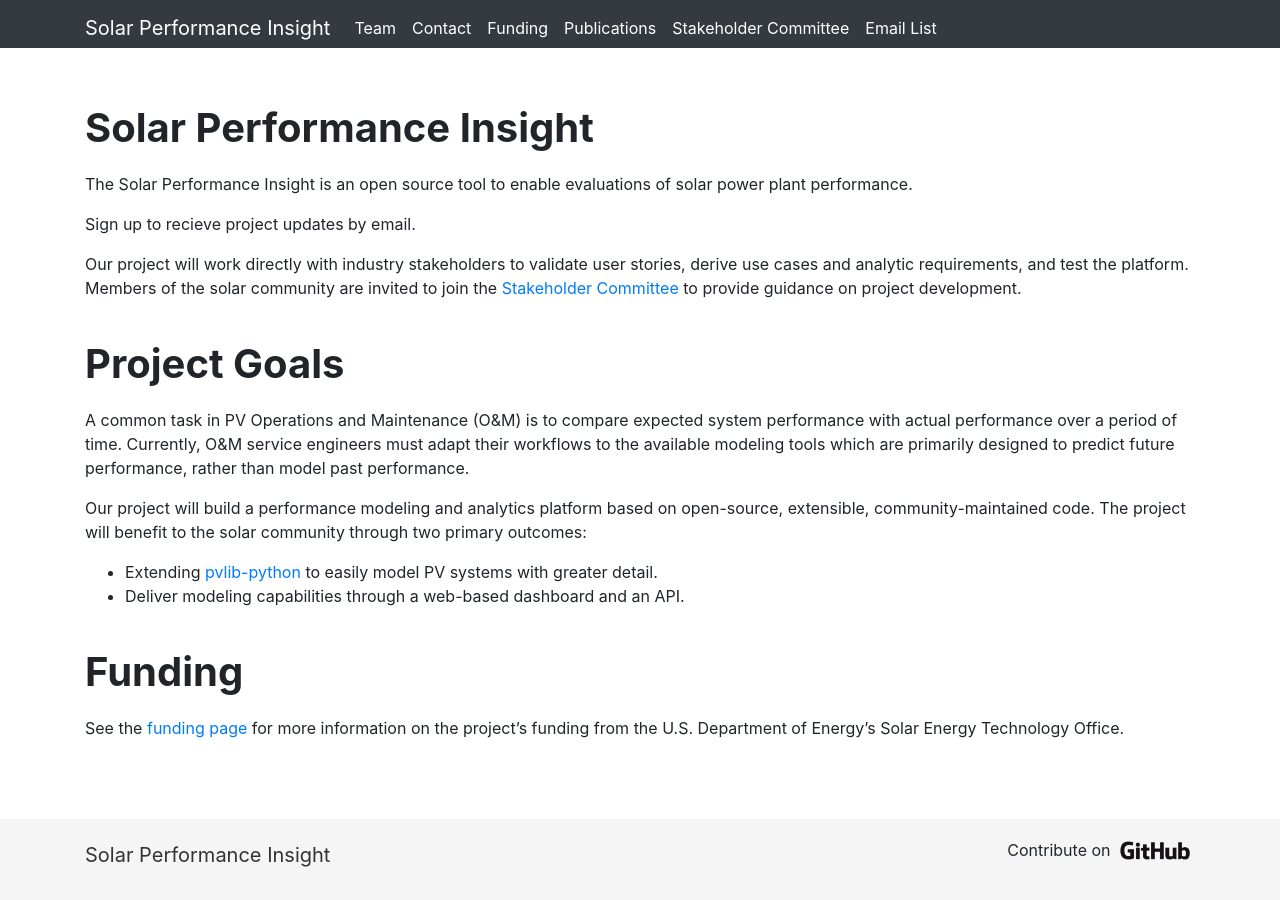
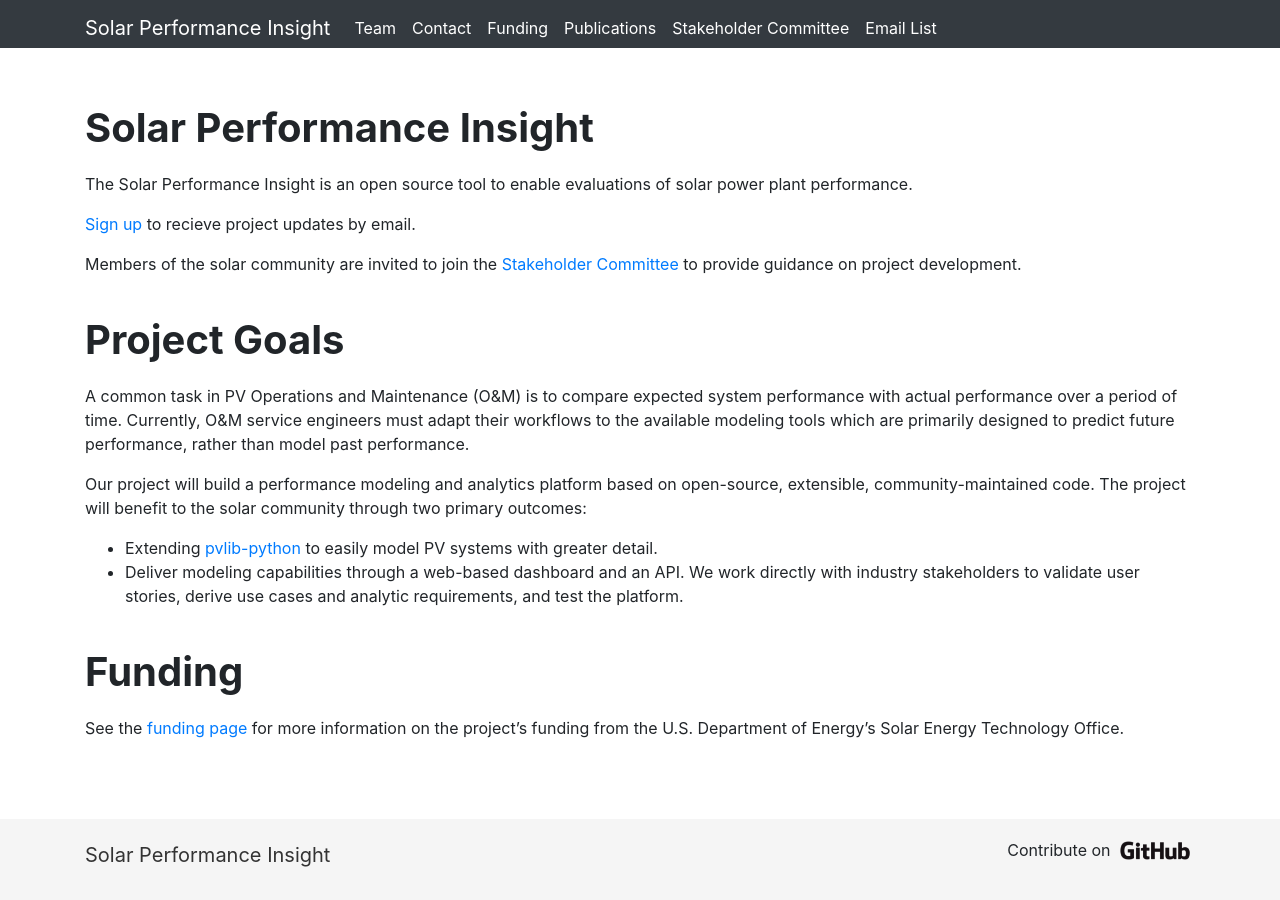
Before and after one commit to SolarPerformanceInsight/SolarPerformanceInsight.github.io, a Jekyll site: the page built from index.md, in a window 1280 px wide. Built offline with Jekyll 4.4.1, drawn with Linux system fonts in a browser that asks for light colours; our own code applies the rules of GitHub Pages for plain Markdown files; part of the change alters nothing that is shown.

Commit message:
Add email link, some editing

```diff
--- a/index.md
+++ b/index.md
@@ -6,9 +6,9 @@ layout: base
 
 The Solar Performance Insight is an open source tool to enable evaluations of solar power plant performance.
 
-Sign up to recieve project updates by email.
+[Sign up](https://solarperformanceinsight.github.io/emaillist/) to recieve project updates by email.
 
-Our project will work directly with industry stakeholders to validate user stories, derive use cases and analytic requirements, and test the platform. Members of the solar community are invited to join the [Stakeholder Committee](/stakeholdercommittee) to provide guidance on project development.
+Members of the solar community are invited to join the [Stakeholder Committee](/stakeholdercommittee) to provide guidance on project development.
 
 # Project Goals
 
@@ -19,6 +19,7 @@ are primarily designed to predict future performance, rather than model past per
 Our project will build a performance modeling and analytics platform based on open-source, extensible, community-maintained code. The project will benefit to the solar community through two primary outcomes:
 -	Extending [pvlib-python](https://github.com/pvlib/pvlib-python) to easily model PV systems with greater detail.
 -	Deliver modeling capabilities through a web-based dashboard and an API.
+We work directly with industry stakeholders to validate user stories, derive use cases and analytic requirements, and test the platform.
 
 # Funding
 See the [funding page](/funding) for more information on the project's funding from the U.S. Department of Energy's Solar Energy Technology Office.
```
